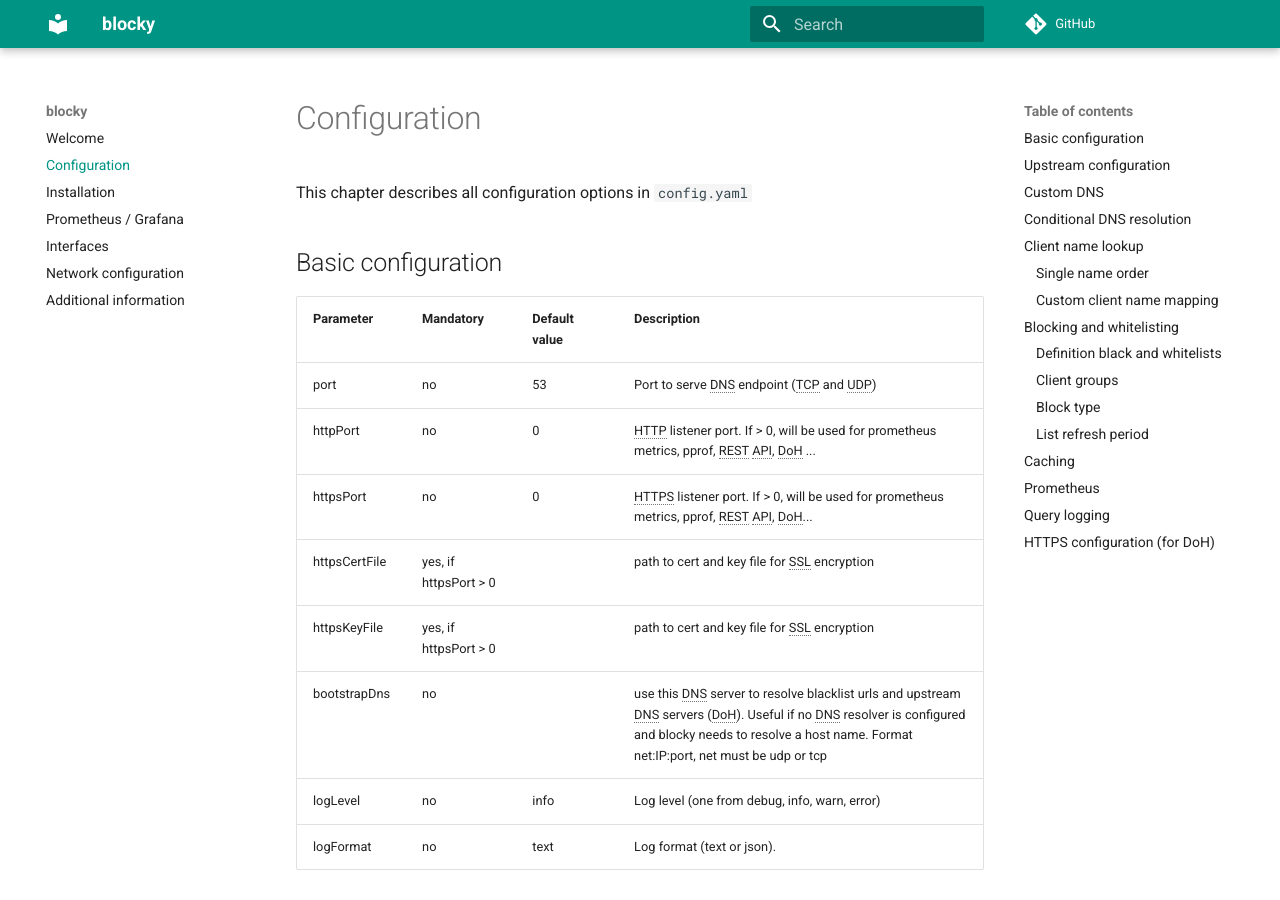
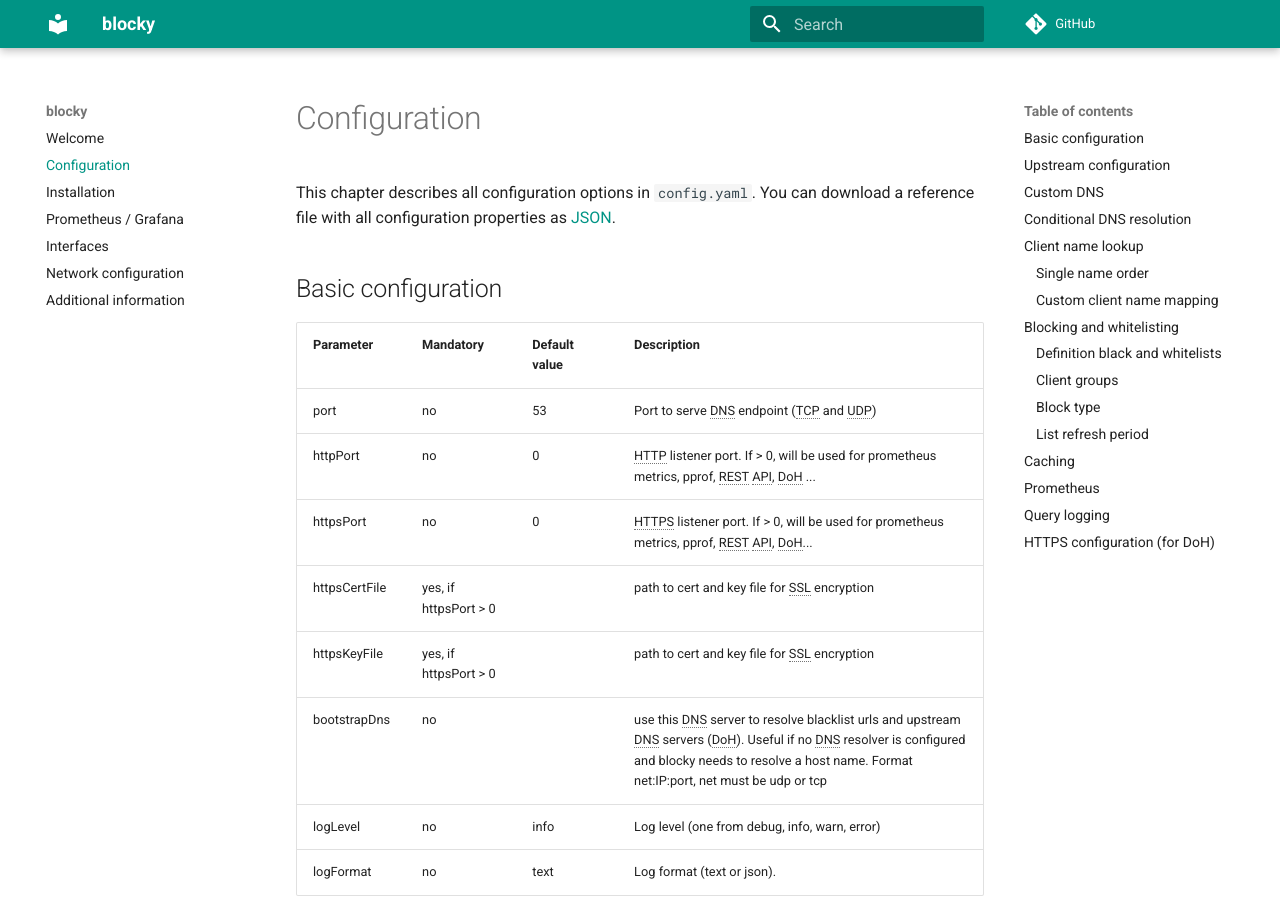
Before and after one commit to 0xERR0R/blocky, an MkDocs documentation site: the page built from docs/configuration.md, in a window 1280 px wide and 900 px high. Built offline with MkDocs 1.6.1 and Material for MkDocs 9.7.7, drawn with Linux system fonts in a browser that asks for light colours; comment, search, counter and statistics services are not loaded.

Commit message:
Added link to config.yml

```diff
--- a/docs/configuration.md
+++ b/docs/configuration.md
@@ -1,6 +1,7 @@
 # Configuration
 
-This chapter describes all configuration options in `config.yaml`
+This chapter describes all configuration options in `config.yaml`. You can download a reference file with all
+configuration properties as [JSON](config.yml).
 
 ## Basic configuration
 
```
